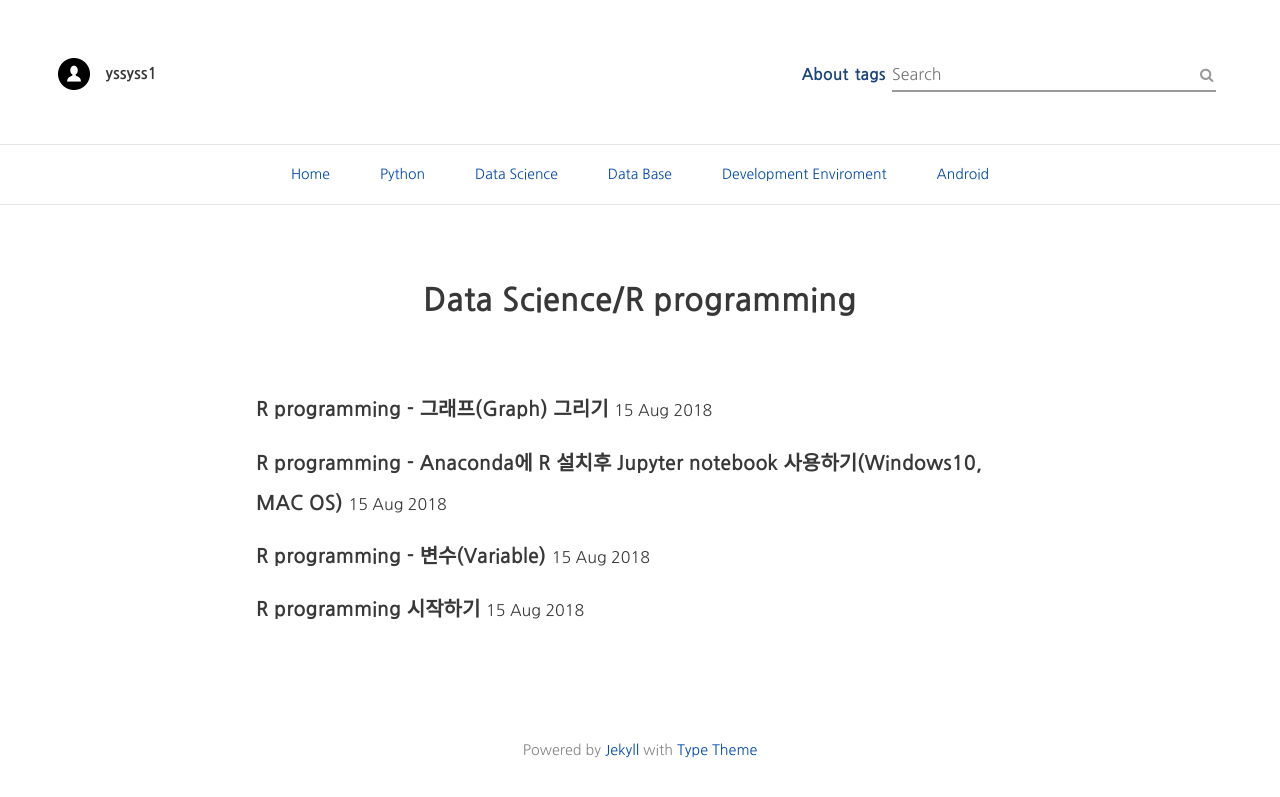
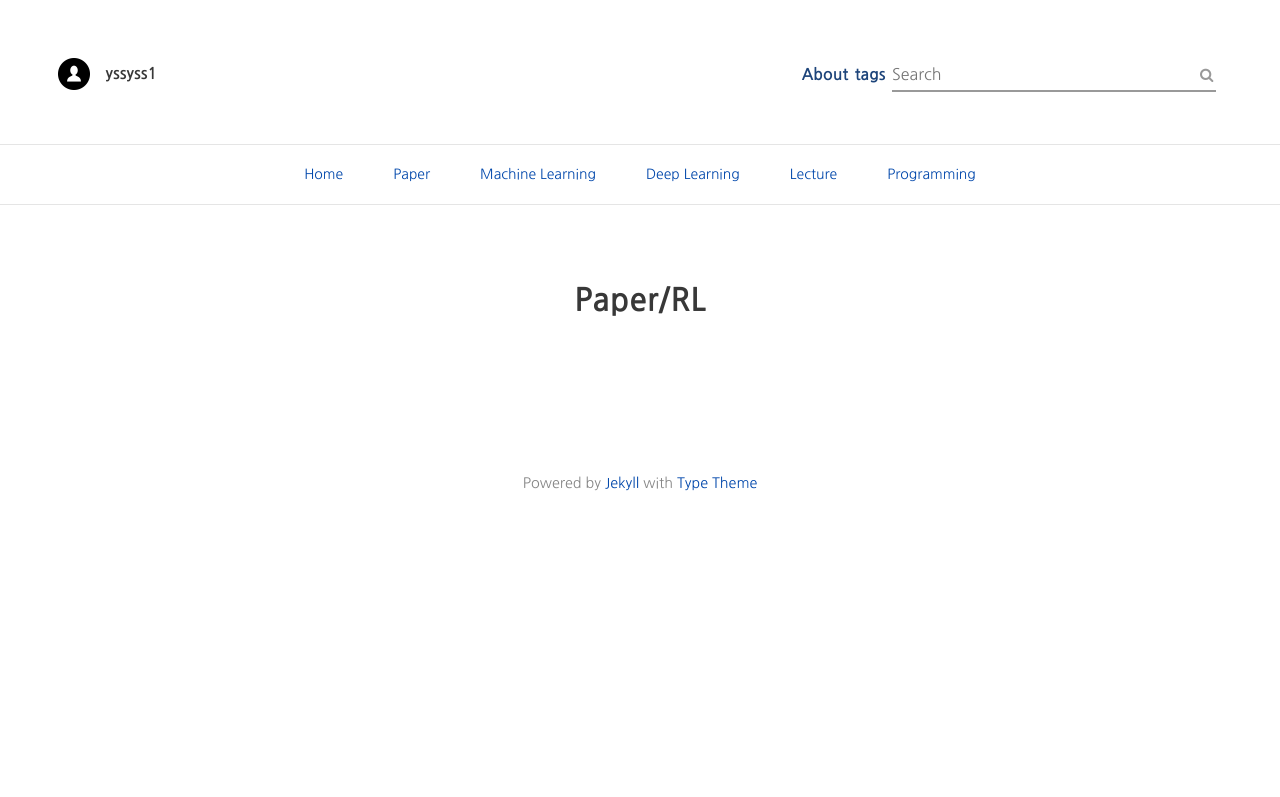
Before and after one commit to yssyss1/yssyss1.github.io, a Jekyll site: the page built from category/RL.md, in a window 1280 px wide. Shown: the top 797 px of the page. Built offline with Jekyll 4.4.1, drawn with Linux system fonts in a browser that asks for light colours; nearby versions of some CDN libraries; comment, search, counter and statistics services are not loaded.

Commit message:
change categories

```diff
--- a/_includes/header.html
+++ b/_includes/header.html
@@ -42,41 +42,33 @@
 	<div class="site-category">
 			<ul class='cat1'>
 				<li><a href="/">Home</a></li>
-				<li><a href="/">Python</a>
+				<li><a href="/">Paper</a>
 					<ul>
-							<li><a href="/Python/Crawler">Crawler</a></li>
-							<li><a href="/Python/Django">Django</a></li>
-							<li><a href="/Python/Tensorflow">Tensorflow</a></li>
+							<li><a href="/Paper/Vision">Vision</a></li>
+							<li><a href="/Paper/Reinforcement_Learning">Reinforcement Learning</a></li>
 					</ul>
 				</li>
 
-				<li><a href="/">Data Science</a>
+				<li><a href="/">Machine Learning</a>
 					<ul>
-						<li><a href="/DS/Statistics">Statistics</a></li>
-						<li><a href="/DS/R">R programming</a></li>
-						<li><a href="/DS/ML">Machine Learning</a></li>
-						<li><a href="/DS/ADsP">ADsP</a></li>
+						<li><a href="/ML/ML">Machine Learning</a></li>
 					</ul>
 				</li>
-				<li><a href="/">Data Base</a>
+				<li><a href="/">Deep Learning</a>
 					<ul>
-						<li><a href="/DB/MYSQL">MYSQL</a></li>
+						<li><a href="/DL/DL">Deep Learning</a></li>
 					</ul>
 				</li>
 
-				<li><a href="/">Development Enviroment</a>
+				<li><a href="/">Lecture</a>
 					<ul>
-						  <li><a href="/DE/Github Blog">Github Blog</a></li>
-						  <li><a href="/DE/Git">Git</a></li>
-						  <li><a href="/DE/Docker">Docker</a></li>
-						  <li><a href="/DE/Ubuntu">Ubuntu</a></li>
-						  <li><a href="/DE/Java">Java</a></li>
+						  <li><a href="/Lecture/Introduction_to_Optimization_in_Computer_Vision">영상 이해를 위한 최적화 기법</a></li>
 					</ul>
 				</li>
 
-				<li><a href="/">Android</a>
+				<li><a href="/">Programming</a>
 					<ul>
-						<li><a href="/Android/Android">Android</a></li>
+						<li><a href="/Programming/Programming">Programming</a></li>
 					</ul>
 				</li>
 
--- a/category/R programming.md
+++ b/category/RL.md
@@ -1,7 +1,7 @@
 ---
 layout: category
-title: Data Science/R programming
-permalink: '/DS/R'
+title: Paper/RL
+permalink: '/Paper/RL'
 ---
 
 Another sample category page.
```
Also changed, not shown: category/ADsP.md (deleted, +0 -7 lines), category/DL.md (renamed from category/Java.md, +2 -2 lines), category/Django.md (deleted, +0 -7 lines), category/Docker.md (deleted, +0 -7 lines), category/Git.md (deleted, +0 -7 lines), category/Github Blog.md (deleted, +0 -7 lines), category/Introduction_to_Optimization_in_Computer_Vision.md (added, +7 -0 lines), category/ML.md (+2 -2 lines), category/MYSQL.md (deleted, +0 -7 lines), category/Programming.md (added, +7 -0 lines), category/Statistics.md (deleted, +0 -7 lines), category/Ubuntu.md (deleted, +0 -7 lines), category/Vision.md (renamed from category/Tensorflow.md, +2 -2 lines).
